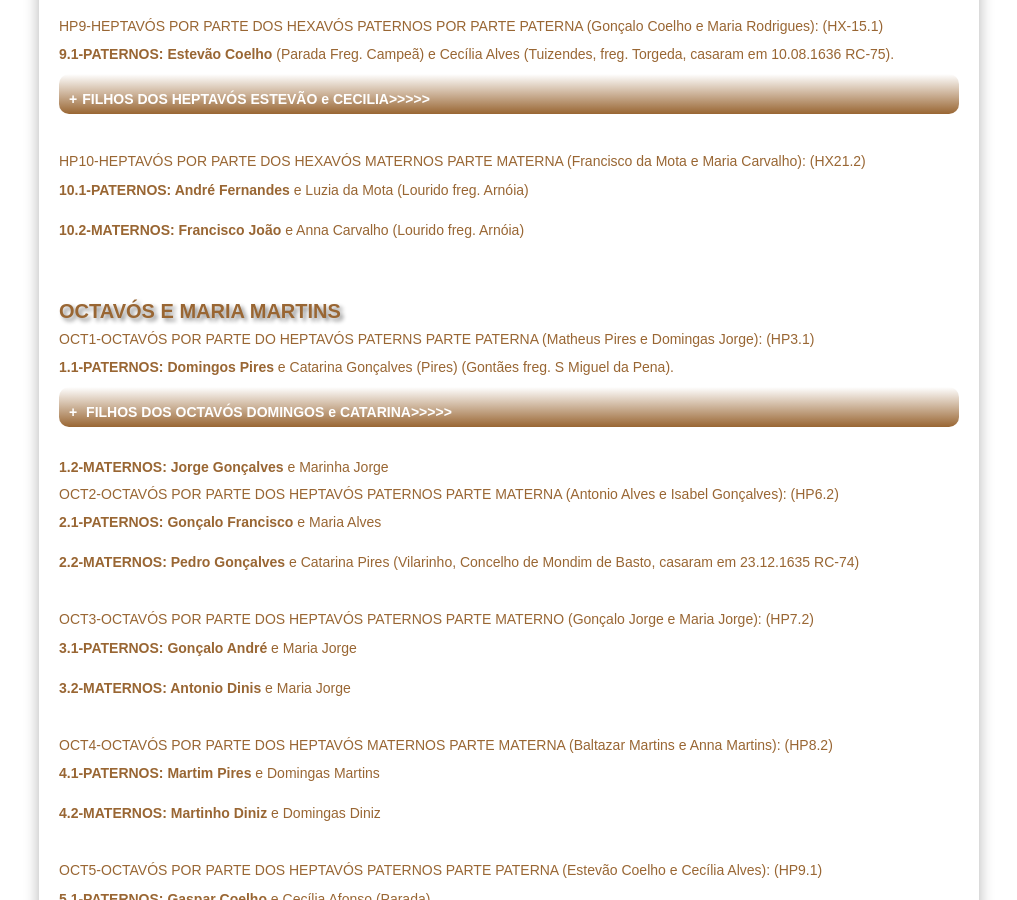
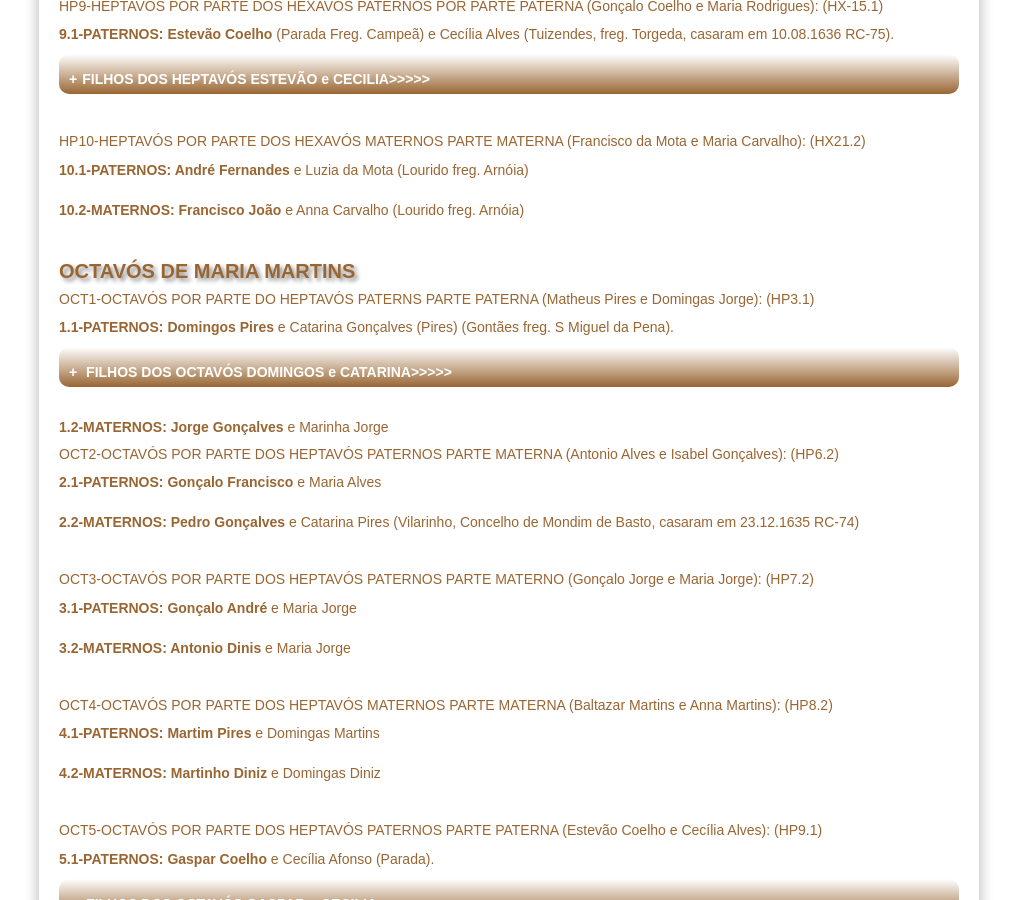
Before and after one commit to claudiovargas1955/claudiovargas1955.github.io, a Jekyll site: the page built from _pages/arvore-genealogica-de-costados-de-maria-martins.html, in a window 1280 px wide and 900 px high, scrolled down 12737 px. Shown: the whole window, without its empty margins (131-1148 px from the left). Built offline with Jekyll 4.4.1, drawn with Linux system fonts in a browser that asks for light colours; some web fonts are replaced; some of the changed text lies outside the part shown.

Commit message:
Update arvore-genealogica-de-costados-de-maria-martins.html

```diff
--- a/_pages/arvore-genealogica-de-costados-de-maria-martins.html
+++ b/_pages/arvore-genealogica-de-costados-de-maria-martins.html
@@ -880,7 +880,7 @@
 <b>(21.2.5)Domingos: </b>*07.01.1695 (RB-334)
 </details></p><br>
 
-<h4>HEPTAVÓS</h4>
+<h4>HEPTAVÓS DE MARIA MARTINS</h4>
 <p><h5>HP1-HEPTAVÔ POR PARTE DOS HEXAVÓS PATERNOS PARTE MATERNA (Pedro Diniz e Senhorinha Gonçalves): (HX1.2)</h5>
 <p><b>1.1-PATERNOS: Manoel Diniz </b>e Maria Martins (Sirarelhos, freg. S Miguel da Pena).
 <p><details><summary><b> FILHOS DOS HEPTAVÓS MANOEL e MARIA>>>>></summary></b> <br/>
@@ -902,11 +902,11 @@
 
 <p><h5>HP3-HEPTAVÓS POR PARTE DOS HEXAVÓS PATERNOS PARTE MATERNA (Domingos Dias e Izabel Dias): (HX2.2)</h5>
 <p><b>3.1-PATERNOS: Mateus Pires </b>(Gontães Freg. S. Miguel da Pena *02.11.1620 RB-194) e Domingas Jorge (casaram em 07.02.1655 RC-63)
-</p><br/><br/>
+</p><br/>
 <p><b>3.2-MATERNOS: Domingos Dias </b>e.....................
 <details><summary><b> FILHOS DOS HEPTAVÓS DOMINGOS>>>>></summary></b> <br/>
-<p><b> Isabel </b>*09.02.1661 RB-192)
-</details></p><br>
+<p><b>(3.2.1)Isabel: </b>*09.02.1661 (RB-192).</details></p><br>
+
 <p><h5>HP4-HEPTAVÓS POR PARTE DO HEXAVÓS PATERNOS PARTE MATERNA (André Cerqueira e Jeronima Alves): (HX5)</h5>
 <p><b>4.1-PATERNOS: Antonio Cerqueira </b>(São Veríssimo de Amarante Porto) e Isabel Ribeiro.
 <details><summary><b> FILHOS DOS HEPTAVÓS ANTONIO e ISABEL>>>>></summary></b><br/>
@@ -978,9 +978,9 @@
 
 <p><h5>HP10-HEPTAVÓS POR PARTE DOS HEXAVÓS MATERNOS PARTE MATERNA (Francisco da Mota e Maria Carvalho): (HX21.2)</h5>
 <p><b>10.1-PATERNOS: André Fernandes </b>e Luzia da Mota (Lourido freg. Arnóia)<br/><br/>
-<b>10.2-MATERNOS: Francisco João </b>e Anna Carvalho (Lourido freg. Arnóia)</p><br><br>
+<b>10.2-MATERNOS: Francisco João </b>e Anna Carvalho (Lourido freg. Arnóia)</p><br>
 
-<h4>OCTAVÓS E MARIA MARTINS</h4>
+<h4>OCTAVÓS DE MARIA MARTINS</h4>
 <p><h5>OCT1-OCTAVÓS POR PARTE DO HEPTAVÓS PATERNS PARTE PATERNA (Matheus Pires e Domingas Jorge): (HP3.1)</h5>
 <p><b>1.1-PATERNOS: Domingos Pires </b>e Catarina Gonçalves (Pires) (Gontães freg. S Miguel da Pena).
 <details><summary><b> FILHOS DOS OCTAVÓS DOMINGOS e CATARINA>>>>></summary></b><br/>
```
